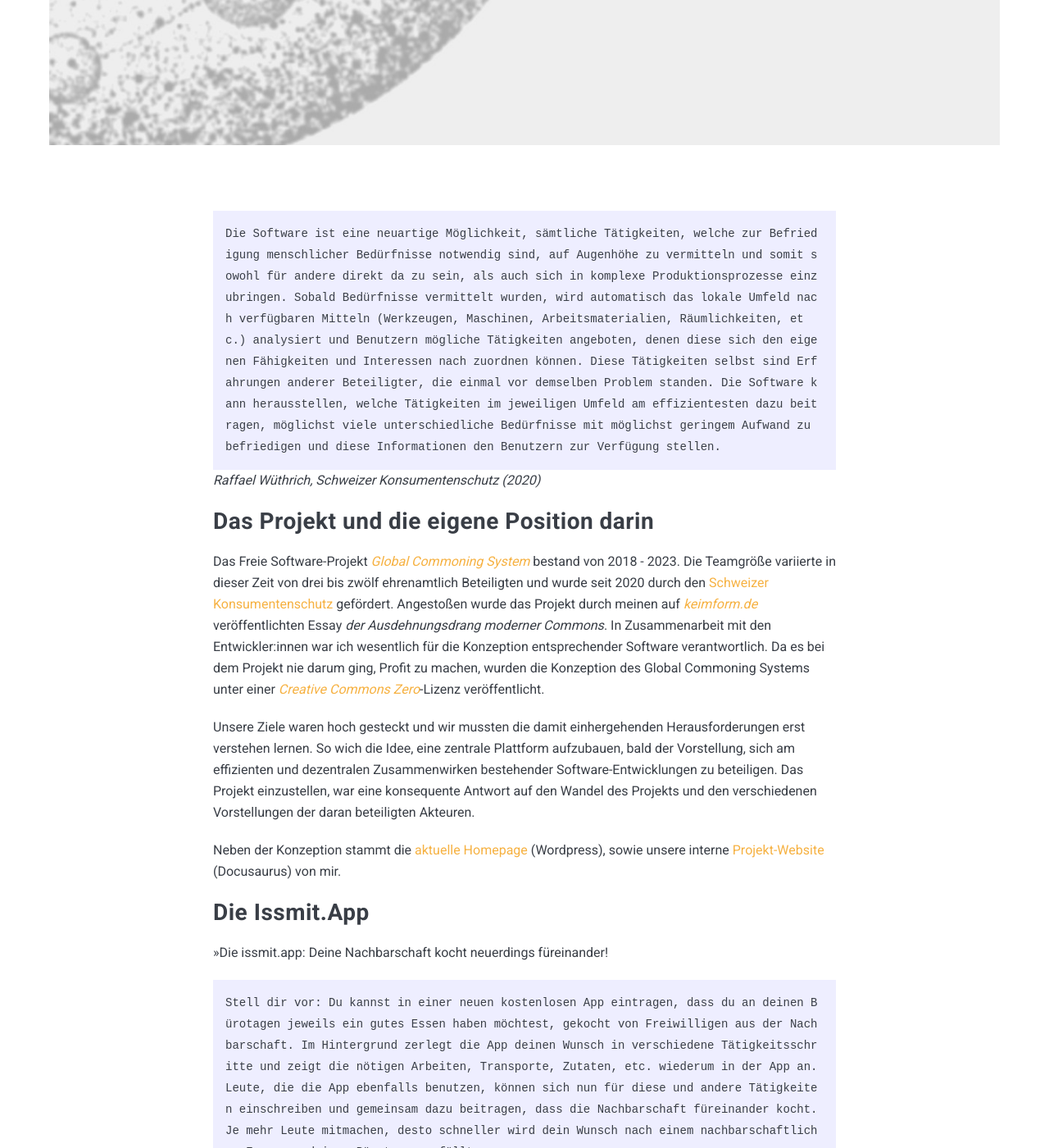
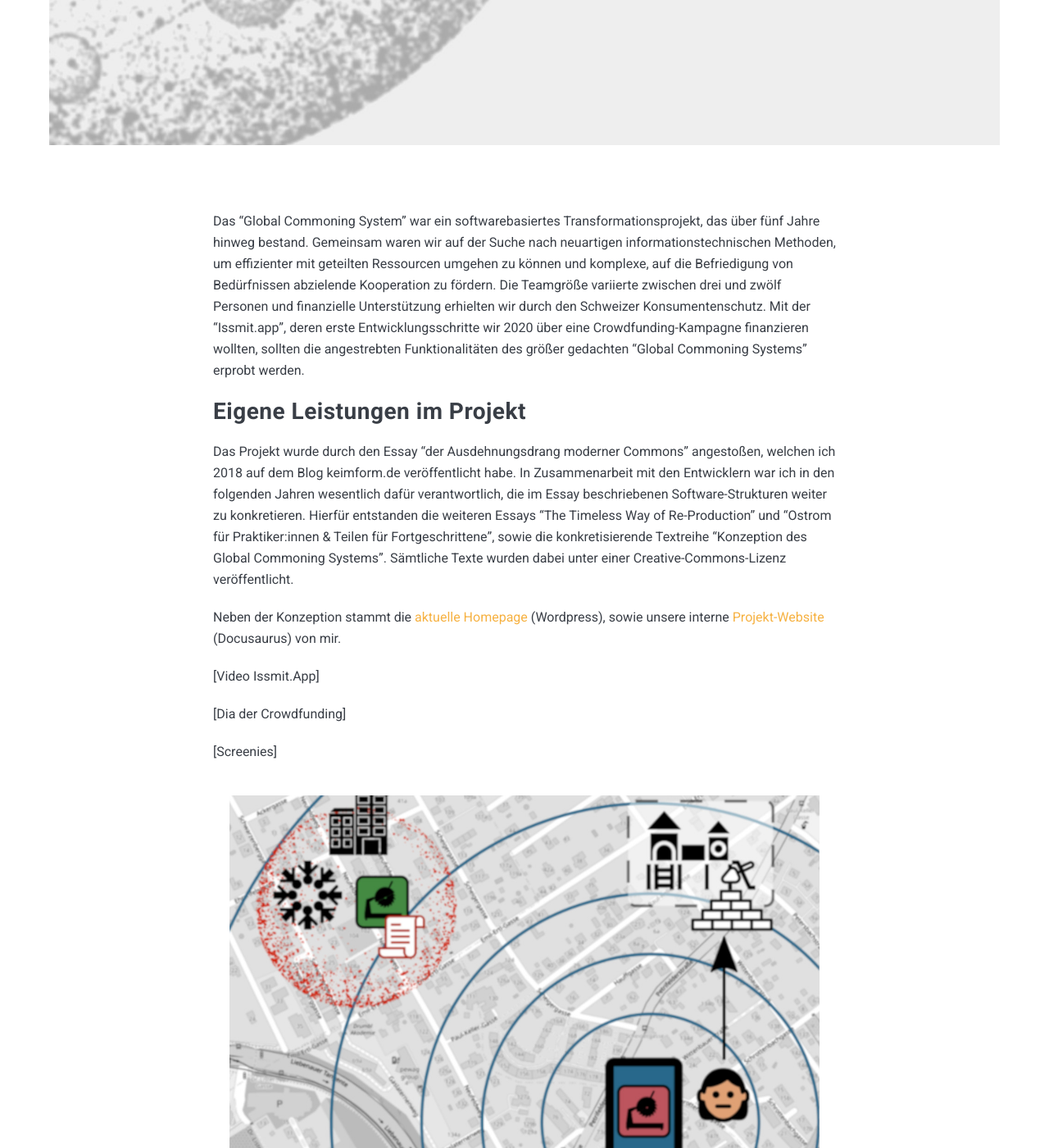
Before and after one commit to emze77/emze77.github.io, a Jekyll site: the page built from _posts/2024-01-10-global-commoning-system.markdown, in a window 1280 px wide and 1400 px high, scrolled down 866 px. Shown: the whole window at 82% size. Built offline with Jekyll 4.4.1, drawn with Linux system fonts in a browser that asks for light colours; nearby versions of some CDN libraries; some of the changed text lies outside the part shown.

Commit message:
Update 2024-01-10-global-commoning-system.markdown

```diff
--- a/_posts/2024-01-10-global-commoning-system.markdown
+++ b/_posts/2024-01-10-global-commoning-system.markdown
@@ -6,29 +6,14 @@ image:  gcs.jpg
 tags:   Projekt
 ---
 
-    Die Software ist eine neuartige Möglichkeit, sämtliche Tätigkeiten, welche zur Befriedigung menschlicher Bedürfnisse notwendig sind, auf Augenhöhe zu vermitteln und somit sowohl für andere direkt da zu sein, als auch sich in komplexe Produktionsprozesse einzubringen. Sobald Bedürfnisse vermittelt wurden, wird automatisch das lokale Umfeld nach verfügbaren Mitteln (Werkzeugen, Maschinen, Arbeitsmaterialien, Räumlichkeiten, etc.) analysiert und Benutzern mögliche Tätigkeiten angeboten, denen diese sich den eigenen Fähigkeiten und Interessen nach zuordnen können. Diese Tätigkeiten selbst sind Erfahrungen anderer Beteiligter, die einmal vor demselben Problem standen. Die Software kann herausstellen, welche Tätigkeiten im jeweiligen Umfeld am effizientesten dazu beitragen, möglichst viele unterschiedliche Bedürfnisse mit möglichst geringem Aufwand zu befriedigen und diese Informationen den Benutzern zur Verfügung stellen.
+Das "Global Commoning System" war ein softwarebasiertes Transformationsprojekt, das über fünf Jahre hinweg bestand. Gemeinsam waren wir auf der Suche nach neuartigen informationstechnischen Methoden, um effizienter mit geteilten Ressourcen umgehen zu können und komplexe, auf die Befriedigung von Bedürfnissen abzielende Kooperation zu fördern. Die Teamgröße variierte zwischen drei und zwölf Personen und finanzielle Unterstützung erhielten wir durch den Schweizer Konsumentenschutz. Mit der "Issmit.app", deren erste Entwicklungsschritte wir 2020 über eine Crowdfunding-Kampagne finanzieren wollten, sollten die angestrebten Funktionalitäten des größer gedachten "Global Commoning Systems" erprobt werden.
 
-*Raffael Wüthrich, Schweizer Konsumentenschutz (2020)*
+## Eigene Leistungen im Projekt
 
-## Das Projekt und die eigene Position darin
-
-Das Freie Software-Projekt [*Global Commoning System*](https://commoningsystem.org) bestand von 2018 - 2023. Die Teamgröße variierte in dieser Zeit von drei bis zwölf ehrenamtlich Beteiligten und wurde seit 2020 durch den [Schweizer Konsumentenschutz](https://www.konsumentenschutz.ch/allgemein/2023/01/issmit-app-voller-teller-dank-vernetzung/) gefördert. Angestoßen wurde das Projekt durch meinen auf [*keimform.de*](https://keimform.de) veröffentlichten Essay *der Ausdehnungsdrang moderner Commons*. In Zusammenarbeit mit den Entwickler:innen war ich wesentlich für die Konzeption entsprechender Software verantwortlich. Da es bei dem Projekt nie darum ging, Profit zu machen, wurden die Konzeption des Global Commoning Systems unter einer [*Creative Commons Zero*](https://creativecommons.org/publicdomain/zero/1.0/deed.de)-Lizenz veröffentlicht.
-
-Unsere Ziele waren hoch gesteckt und wir mussten die damit einhergehenden Herausforderungen erst verstehen lernen. So wich die Idee, eine zentrale Plattform aufzubauen, bald der Vorstellung, sich am effizienten und dezentralen Zusammenwirken bestehender Software-Entwicklungen zu beteiligen. Das Projekt einzustellen, war eine konsequente Antwort auf den Wandel des Projekts und den verschiedenen Vorstellungen der daran beteiligten Akteuren.
+Das Projekt wurde durch den Essay "der Ausdehnungsdrang moderner Commons" angestoßen, welchen ich 2018 auf dem Blog keimform.de veröffentlicht habe. In Zusammenarbeit mit den Entwicklern war ich in den folgenden Jahren wesentlich dafür verantwortlich, die im Essay beschriebenen Software-Strukturen weiter zu konkretieren. Hierfür entstanden die weiteren Essays "The Timeless Way of Re-Production" und "Ostrom für Praktiker:innen & Teilen für Fortgeschrittene", sowie die konkretisierende Textreihe "Konzeption des Global Commoning Systems". Sämtliche Texte wurden dabei unter einer Creative-Commons-Lizenz veröffentlicht.
 
 Neben der Konzeption stammt die [aktuelle Homepage](https://commoningsystem.org) (Wordpress), sowie unsere interne [Projekt-Website](https://project.commoningsystem.org) (Docusaurus) von mir.
 
-## Die Issmit.App
-
-»Die issmit.app: Deine Nachbarschaft kocht neuerdings füreinander!
-
-    Stell dir vor: Du kannst in einer neuen kostenlosen App eintragen, dass du an deinen Bürotagen jeweils ein gutes Essen haben möchtest, gekocht von Freiwilligen aus der Nachbarschaft. Im Hintergrund zerlegt die App deinen Wunsch in verschiedene Tätigkeitsschritte und zeigt die nötigen Arbeiten, Transporte, Zutaten, etc. wiederum in der App an. Leute, die die App ebenfalls benutzen, können sich nun für diese und andere Tätigkeiten einschreiben und gemeinsam dazu beitragen, dass die Nachbarschaft füreinander kocht. Je mehr Leute mitmachen, desto schneller wird dein Wunsch nach einem nachbarschaftlichen Essen an deinen Bürotagen erfüllt…«
-
-*Text aus der Crowdfunding-Kampagne*
-
-Die Issmit-App war der Versuch, Funktionalitäten des GCS auf einen Anwendungsbereich zu beschränken. Wir haben gehofft, dass sich so eine erste Community findet, mit der wir die Entwicklung gemeinsam voranbringen. Wäre die Issmit-App einmal stabil gewesen, sollten die Nutzenden befragt werden, in welchen weiteren gsellschaftlichen Bereich sie Unterstützung durch ein Werkzeug dieser Art benötigen. Das wäre der Start für eine zweite App gewesen und ein weiterer Schritt, um eine durch das *Global Commoning System* unterstützte Infrastruktur zu erweitern und zu stärken.
-
-Leider haben wir es nicht geschafft, die notwendige Förderung für das Projekt zu erhalten.
 
 [Video Issmit.App]
 
```
